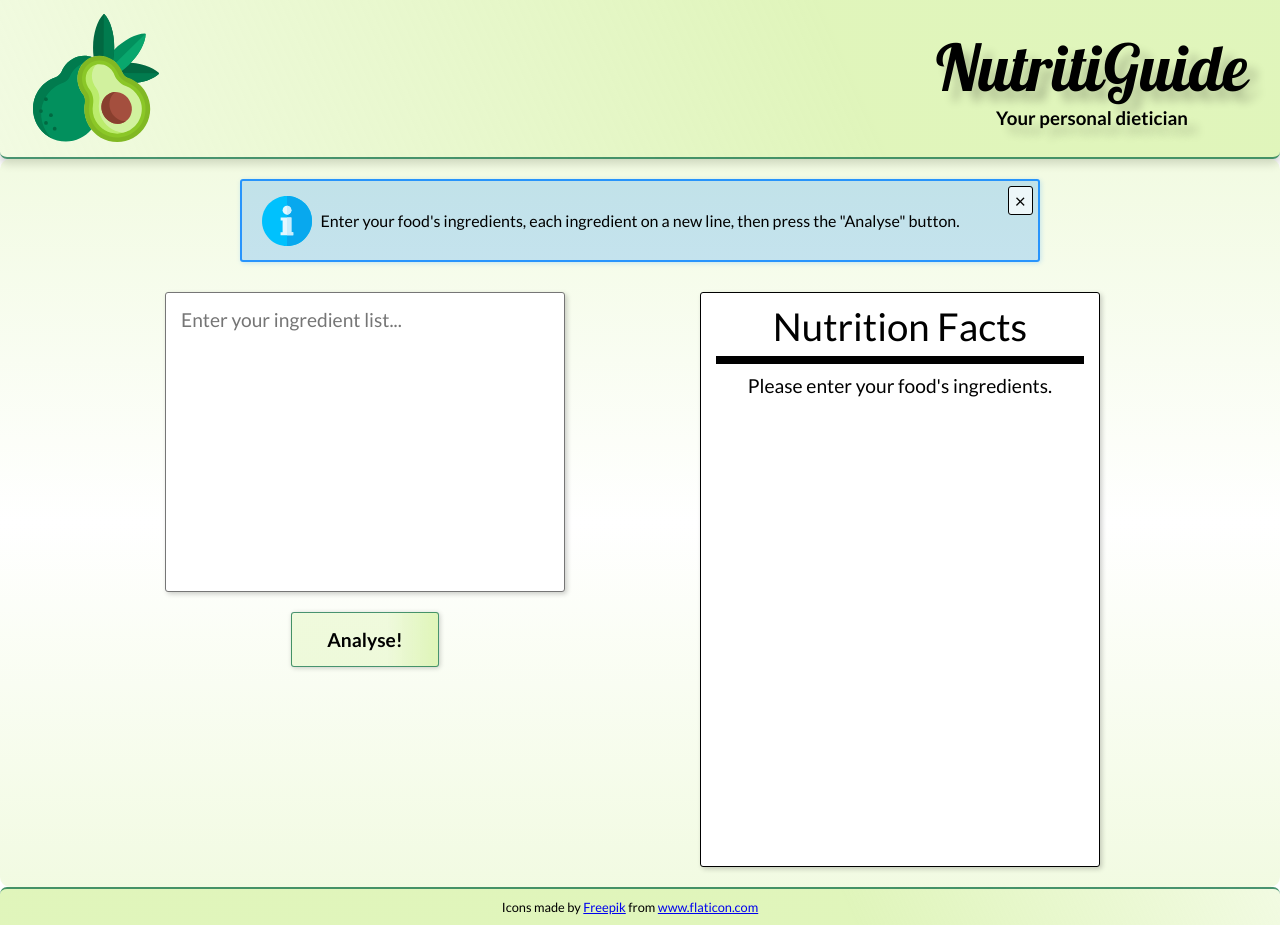
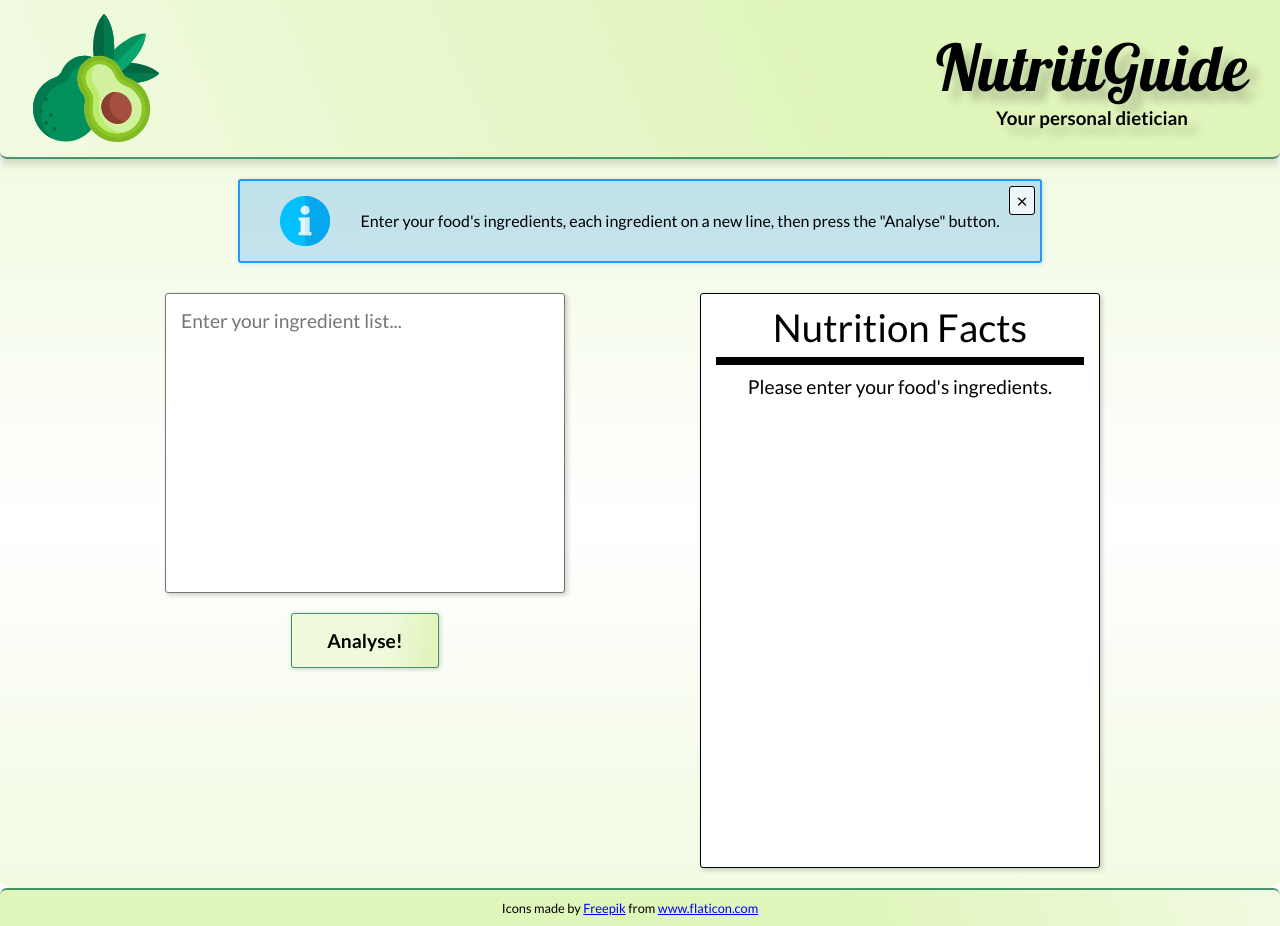
Before and after one commit to TZ-fn/NutritiGuide, a React (Create React App) app: page / in a window 1280 px wide. Built offline with nearby package versions, Linux system fonts and the light colour scheme; no server answers.

Commit message:
Improve the notifications icons styling

```diff
--- a/src/components/common/NotificationsList/NotificationBox.jsx
+++ b/src/components/common/NotificationsList/NotificationBox.jsx
@@ -6,14 +6,12 @@ import notificationsIcons from './notificationsIcons';
 
 const StyledNotificationBox = styled.li`
   display: flex;
-  justify-content: center;
+  justify-content: space-around;
   align-items: center;
   position: relative;
   margin-bottom: 10px;
-  padding: 30px 40px;
+  padding: 15px 40px;
   min-width: 305px;
-  width: 100%;
-  max-width: 800px;
   border: 2px solid
     hsla(${({ type }) => theme.messageBoxColors[type]}, ${theme.messageBoxColors.alpha.border});
   border-radius: 3px;
@@ -38,12 +36,9 @@ const StyledNotificationBox = styled.li`
 `;
 
 const StyledNotificationBoxIcon = styled.img`
-  position: absolute;
-  top: 15px;
-  left: 20px;
   height: 50px;
   width: 50px;
-  margin-right: 20px;
+  margin-right: 30px;
 `;
 
 const StyledCloseButton = styled.button`
```
